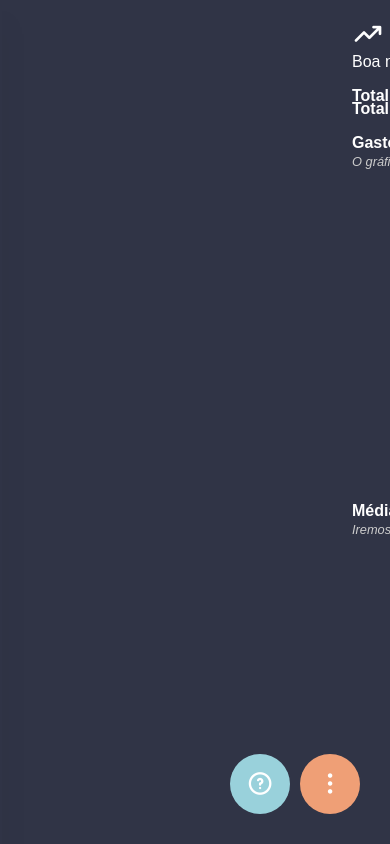
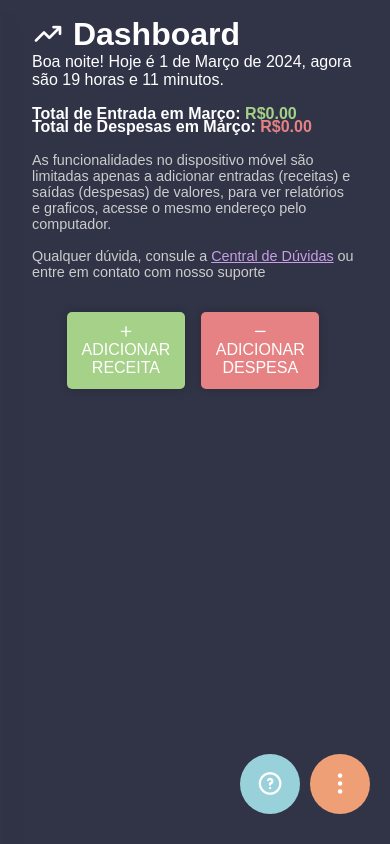
Before and after one commit to Yagasaki7K/website-meconta, a React (Vite) app: page /dashboard in a window 390 px wide. Built offline with nearby package versions, Linux system fonts and the light colour scheme; no server answers; the database is empty; sample sign-in values are in the browser's storage.

Commit message:
Fix: Mobile Responsive + Added: Functions on Mobile Devices

```diff
--- a/src/components/DashboardDetails.jsx
+++ b/src/components/DashboardDetails.jsx
@@ -3,6 +3,10 @@ import styled from 'styled-components'
 const DashboardDetails = styled.div`
     margin-left: 20rem;
     padding: 1rem 2rem;
+
+    @media (max-width: 1024px) {
+        margin-left: 0;
+    }
 
     h4 {
         margin-top: 1rem;
@@ -20,18 +24,90 @@ const DashboardDetails = styled.div`
         margin-top: -0.3rem;
     }
 
+    .mobile {
+        display: none;
+
+        @media (max-width: 1024px) {
+            display: block;
+            width: 90%;
+            font-size: 0.9rem;
+            margin-top: 1rem;
+            color:var(--gray);
+
+            p {
+                margin-bottom: 1rem;
+            }
+
+            a {
+                color: var(--purple);
+            }
+
+            .buttons {
+                display: flex;
+                justify-content: center;
+                align-items: center;
+                text-align: center;
+                margin-top: 2rem;
+
+                .despesa {
+                    background: var(--red);
+                    margin-left: 1rem;
+                }
+
+                .receita {
+                    background: var(--green);
+                }
+
+                .button {
+                    width: 6rem;
+                    color: var(--white);
+                    border-radius: 5px;
+                    border: none;
+                    padding: 0.7rem;
+                    font-size: 1rem;
+                    font-family: 'Poppins', sans-serif;
+                    text-transform: uppercase;
+                    cursor: pointer;
+                    transition: background-color 0.5s;
+                    text-decoration: none;
+                    box-shadow: 0 0 10px rgba(0, 0, 0, 0.2);
+
+                    &:hover {
+                        filter: brightness(80%);
+                    }
+                }
+            }
+        }
+    }
+
     .first-graph {
         margin-top: 1rem;
         margin-left: -1rem;
+    }
+
+    .graphs {
+        @media (max-width: 1024px) {
+            display: none;
+        }
     }
 
     .content {
         position: fixed;
         z-index: 1;
 
+        @media (max-width: 1024px) {
+            display: flex;
+            flex-direction: column;
+
+        }
+
         .advice {
             font-size: 0.8rem;
             color: var(--gray);
+        }
+
+        .welcome {
+            width: 90%;
         }
     }
 `
--- a/src/components/ModalDetails.jsx
+++ b/src/components/ModalDetails.jsx
@@ -8,6 +8,10 @@ const ModalDetails = styled.div`
     padding-top: 14.9rem;
     padding-bottom: 14.9rem;
     overflow: hidden;
+
+    @media (max-width: 1024px) {
+        padding-top: 4rem;
+    }
 
     .modal-content {
         background: var(--background-alt);
--- a/src/components/Navigation.jsx
+++ b/src/components/Navigation.jsx
@@ -55,6 +55,10 @@ const Navigation = () => {
         window.location.href = "/gastos"
     }
 
+    function handleModalHome() {
+        window.location.href = "/"
+    }
+
     const slug = window.location.pathname
 
     // eslint-disable-next-line react/prop-types
@@ -99,6 +103,7 @@ const Navigation = () => {
             <div className="sideMenu">
                 {hiddenUserMenu ? (
                     <>
+                        <button className="homeBtn" onClick={handleModalHome}><i className="uil uil-home" /></button>
                         <button className="costsBtn" onClick={handleModalCosts}><i className="uil uil-usd-circle" /></button>
                         <button className="addBtn" onClick={handleModalAdded}><i className="uil uil-plus-circle" /></button>
                         <button className="removeBtn" onClick={handleModalRemoved}><i className="uil uil-minus-circle" /></button>
--- a/src/components/SidebarMenuDetails.jsx
+++ b/src/components/SidebarMenuDetails.jsx
@@ -15,6 +15,7 @@ const SidebarMenuDetails = styled.div`
     @media (max-width: 1024px) {
         background: transparent;
         width: 0.1rem;
+        z-index: 2;
     }
 
     a, li, p {
@@ -100,7 +101,7 @@ const SidebarMenuDetails = styled.div`
     }
 
     .sideMenu {
-        .addBtn, .removeBtn, .helpBtn, .logoBtn, .costsBtn {
+        .addBtn, .removeBtn, .helpBtn, .logoBtn, .costsBtn, .homeBtn {
             position: fixed;
             width: 60px;
             height: 60px;
@@ -118,7 +119,7 @@ const SidebarMenuDetails = styled.div`
             text-align: center;
         }
 
-        .addBtn:hover, .removeBtn:hover, .helpBtn:hover, .logoBtn:hover, .costsBtn:hover {
+        .addBtn:hover, .removeBtn:hover, .helpBtn:hover, .logoBtn:hover, .costsBtn:hover, .homeBtn:hover {
             filter: brightness(70%)
         }
 
@@ -126,30 +127,60 @@ const SidebarMenuDetails = styled.div`
             right: 30px;
             bottom: 240px;
             background: var(--purple);
+
+            @media (max-width: 1024px) {
+                display: none;
+            }
+        }
+
+        .homeBtn {
+            right: 30px;
+            bottom: 240px;
+            background: var(--purple);
+
+            @media (max-width: 1024px) {
+                right: 20px;
+            }
         }
 
         .addBtn {
             right: 30px;
             bottom: 170px;
             background: var(--green);
+
+            @media (max-width: 1024px) {
+                right: 20px;
+            }
         }
 
         .removeBtn {
             right: 30px;
             bottom: 100px;
             background: var(--red);
+
+            @media (max-width: 1024px) {
+                right: 20px;
+            }
         }
 
         .helpBtn {
             right: 100px;
             bottom: 30px;
             background: var(--blue);
+
+            @media (max-width: 1024px) {
+                right: 90px;
+            }
         }
 
         .logoBtn {
             right: 30px;
             bottom: 30px;
             background: var(--orange);
+
+            @media (max-width: 1024px) {
+                right: 20px;
+            }
         }
     }
 
--- a/src/components/SidepageDetails.jsx
+++ b/src/components/SidepageDetails.jsx
@@ -9,6 +9,10 @@ const SidepageDetails = styled.div`
     @media (max-width: 1024px) {
         margin-left: 0;
         width: 85%;
+
+        .mobile {
+            margin-top: 2rem;
+        }
     }
 
     h4 {
--- a/src/pages/Dashboard.jsx
+++ b/src/pages/Dashboard.jsx
@@ -155,11 +155,31 @@ const Dashboard = () => {
                     <div className="content">
                         <h1 className="title"><i className="uil uil-arrow-growth" /> Dashboard</h1>
 
-                        <p>{welcome} Hoje é {dataFormatada}.</p>
+                        <p className="welcome">{welcome} Hoje é {dataFormatada}.</p>
 
                         <h4>Total de Entrada em {month}: <span className="receitas">R${getTotalExpense()}</span></h4>
                         <h4 className="despesas">Total de Despesas em {month}: <span className="despesas">R${getTotalRevenue()}</span></h4>
 
+                        <div className="mobile">
+                            <p>
+                                As funcionalidades no dispositivo móvel são limitadas apenas a adicionar entradas (receitas) e
+                                saídas (despesas) de valores, para ver relatórios e graficos, acesse o mesmo endereço pelo
+                                computador.
+                            </p>
+
+                            <p>Qualquer dúvida, consule a <a href="/ajuda">Central de Dúvidas</a> ou entre em contato com nosso suporte</p>
+
+                            <div className="buttons">
+                                <a href="/entrada" className="button receita">
+                                    <i className="uil uil-plus" /> Adicionar Receita
+                                </a>
+                                <a href="/saida" className="button despesa">
+                                    <i className="uil uil-minus" /> Adicionar Despesa
+                                </a>
+                            </div>
+                        </div>
+
+                        <div className="graphs">
                             <h4>Gasto Mensal de {new Date().getFullYear()}</h4>
                             <i className="advice">O gráfico é baseado no valor total de despesas e receitas no mês relacionado.</i>
                             <div className="first-graph">
@@ -185,6 +205,7 @@ const Dashboard = () => {
                                 </BarChart>
                             </div>
                         </div>
+                    </div>
                 </DashboardDetails>
             </div >
         )
--- a/src/pages/HelpMe.jsx
+++ b/src/pages/HelpMe.jsx
@@ -125,6 +125,8 @@ const HelpMe = () => {
                     <h4>Realmente preciso entrar em contato</h4>
                     <p>Para entrar em contato, é só <a href="https://api.whatsapp.com/send/?phone=5519998018174&text=Ol%C3%A1+estou+solicitando+o+suporte+da+MeConta.+Voc%C3%AA+pode+me+ajudar?&type=phone_number&app_absent=0" target="_blank" rel="noreferrer">clicar aqui</a>. Assim você estará
                         entrando em contato direto com o WhatsApp. E claro, vale lembrar que esse tipo de contato já releva que você leu todo o FAQ e ainda assim, não conseguiu ajuda para a sua dificuldade.</p>
+
+                    <p className="mobile">&nbsp;</p>
                 </div>
             </SidepageDetails>
         )
```
Lines whose indentation alone changed are shown as unchanged.
